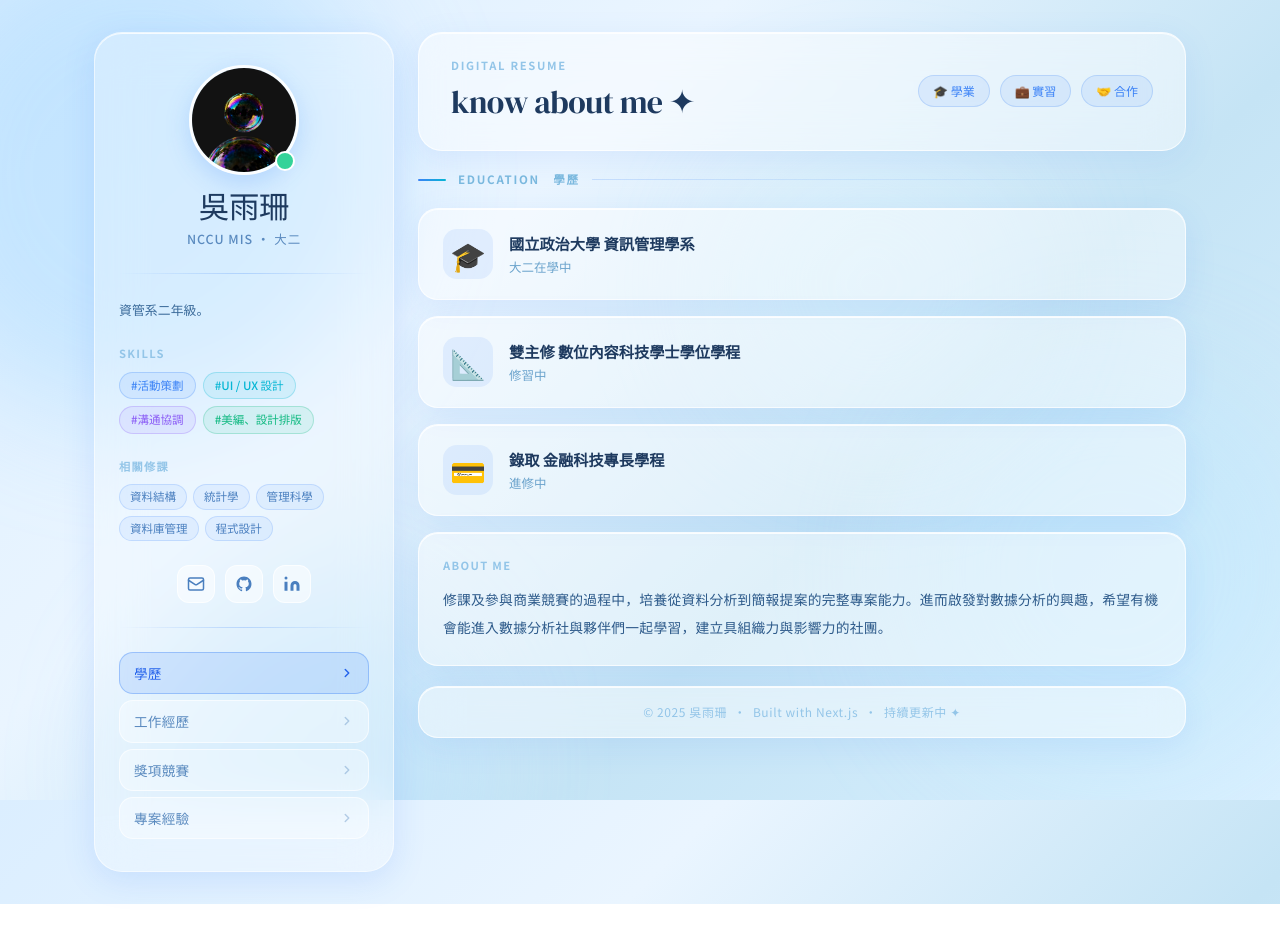
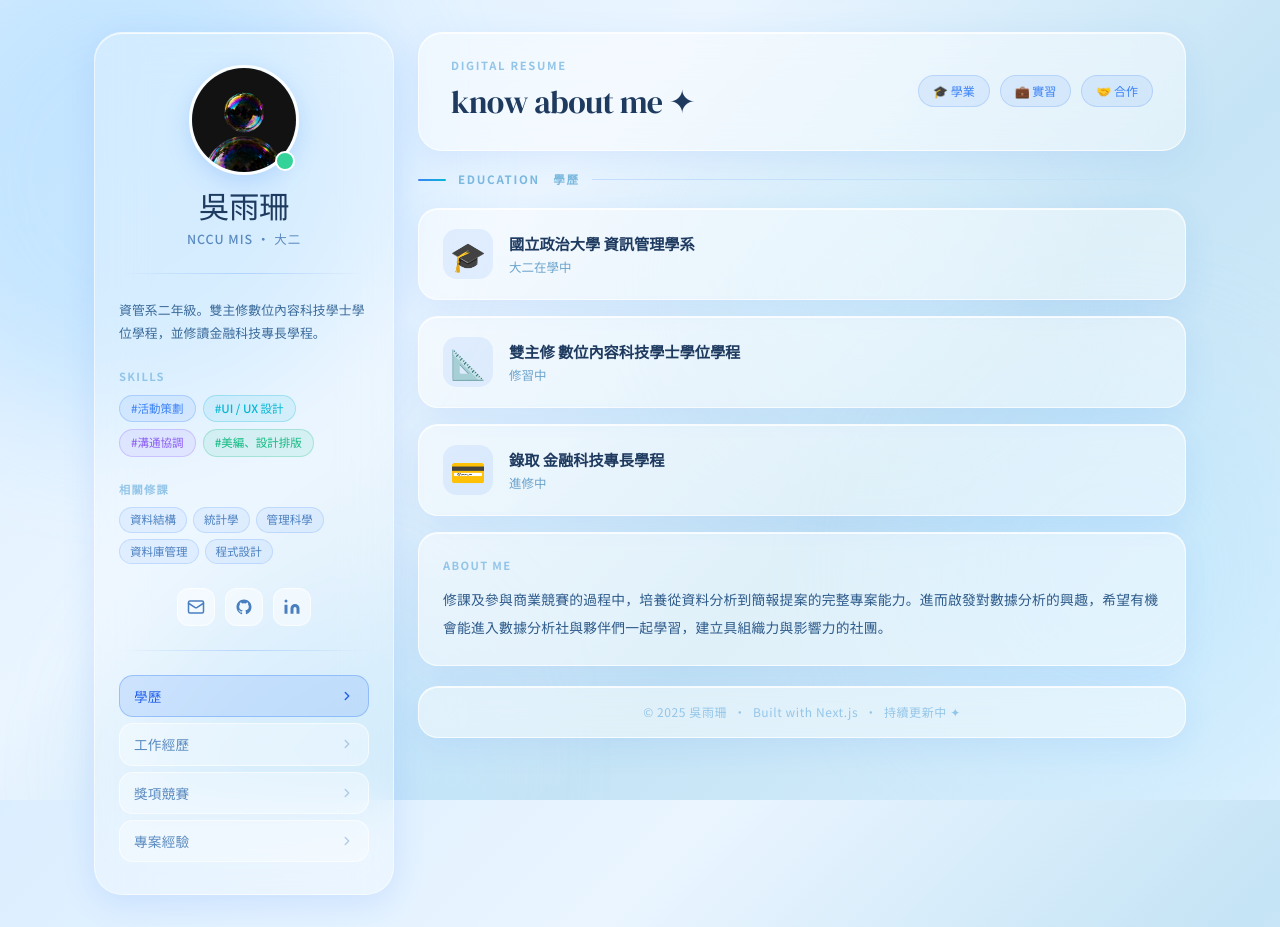
Before and after one commit to 113306056/1142_web_113306056_hw1, a Next.js app: page / in a window 1280 px wide. Before the commit the page ends 904 px from the top, so only its background shows below. Built offline with nearby package versions, Linux system fonts and the light colour scheme.

Commit message:
Update page.tsx

```diff
--- a/app/page.tsx
+++ b/app/page.tsx
@@ -227,7 +227,7 @@ export default function Home() {
           {/* About me */}
           <div>
             <p style={{ fontSize: "0.8rem", color: "#3a6a9a", lineHeight: 1.8, letterSpacing: "0.01em" }}>
-              資管系二年級。
+              資管系二年級。雙主修數位內容科技學士學位學程，並修讀金融科技專長學程。
             </p>
           </div>
 
@@ -258,8 +258,8 @@ export default function Home() {
           {/* Social links */}
           <div style={{ display: "flex", gap: 10, justifyContent: "center" }}>
             {[
-              { icon: <MailIcon />, href: "mailto:wuyushan@example.com", label: "Mail" },
-              { icon: <GithubIcon />, href: "https://github.com", label: "GitHub" },
+              { icon: <MailIcon />, href: "mailto:sammi0911717@gmail.com", label: "Mail" },
+              { icon: <GithubIcon />, href: "https://github.com/113306056", label: "GitHub" },
               { icon: <LinkedinIcon />, href: "https://linkedin.com", label: "LinkedIn" },
             ].map(({ icon, href, label }) => (
               <Link key={label} href={href} title={label} className="social-btn" style={{ display: "flex", alignItems: "center", justifyContent: "center", width: 38, height: 38, borderRadius: 12, background: "rgba(255,255,255,0.5)", color: "#4a7fbf", border: "1px solid rgba(255,255,255,0.7)", textDecoration: "none" }}>
```
